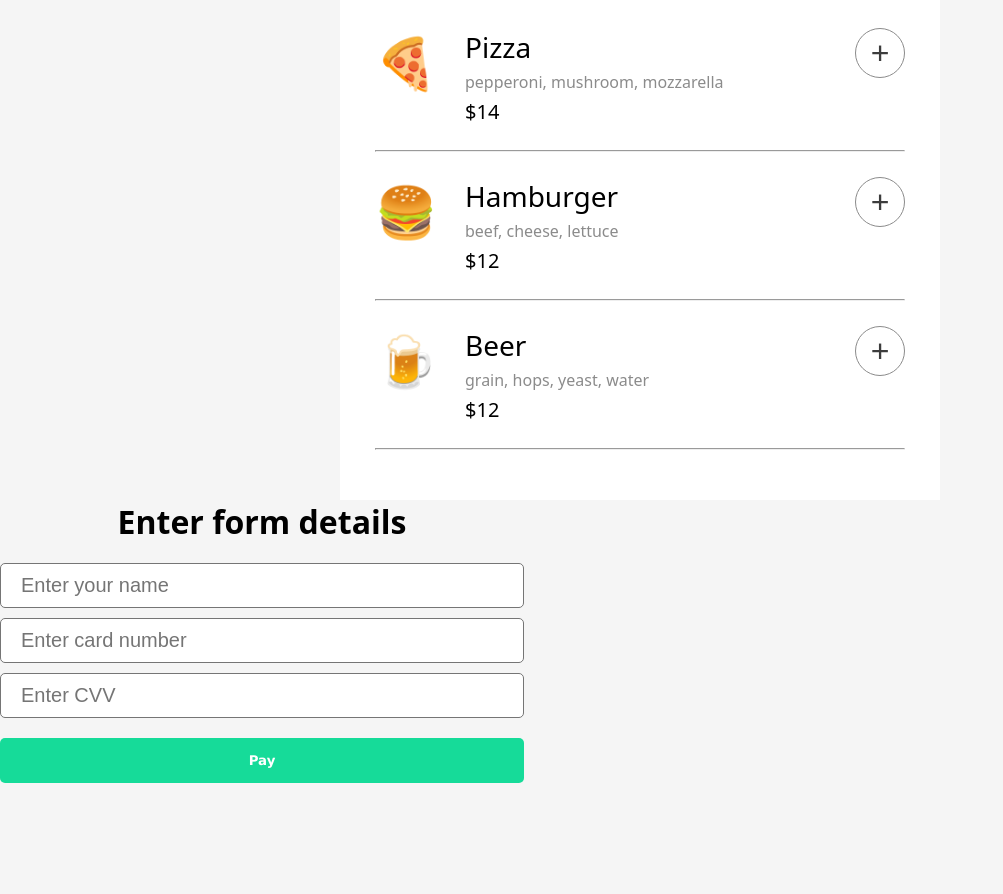
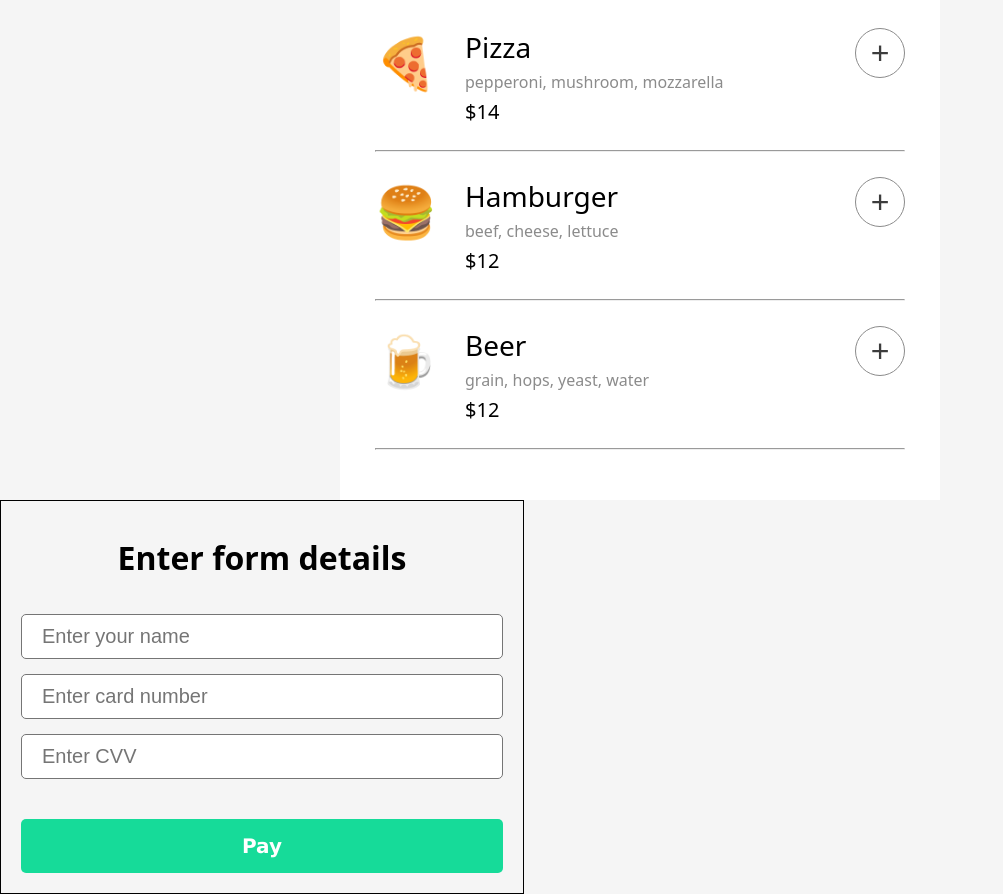
Before and after one commit to sercansimsek/Ordering_app, a website built with Vite: page index.html in a window 1280 px wide. Shown: the part 189-1083 px from the top of the page, without its empty margins (0-1003 px from the left). Before the commit the page ends 972 px from the top, so only its background shows below. Built offline with nearby package versions, Linux system fonts and the light colour scheme; a web font is replaced by a local one.

Commit message:
modal design cleaned up

```diff
--- a/index.css
+++ b/index.css
@@ -135,6 +135,7 @@ body {
   border-radius: 5px;
   padding: 15px;
   font-weight: 900;
+  font-size: 20px;
 
   font-family: "Verdana", sans-serif;
   cursor: pointer;
@@ -148,6 +149,8 @@ body {
 
 .popup-modal {
   width: 524px;
+  padding: 20px;
+  border: 1px solid black;
 }
 
 .form {
@@ -157,10 +160,18 @@ body {
   justify-content: center;
 }
 
+.form-title {
+  margin: 15px 0;
+}
+
 .form-inputs {
   display: flex;
   flex-direction: column;
-  gap: 10px;
+  gap: 15px;
+}
+
+.form-inputs input:last-child {
+  margin-bottom: 20px;
 }
 
 .form-inputs input {
```
